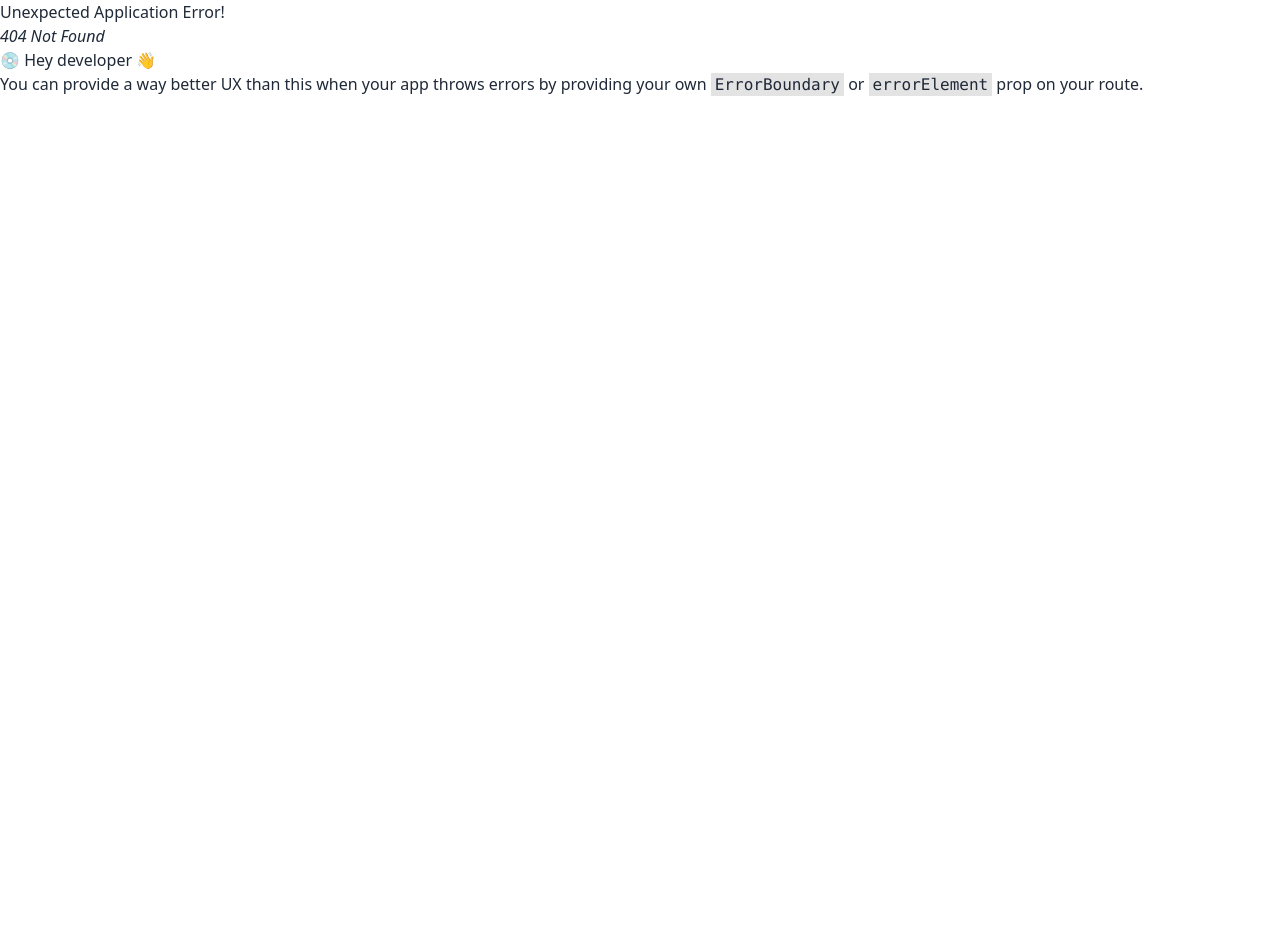
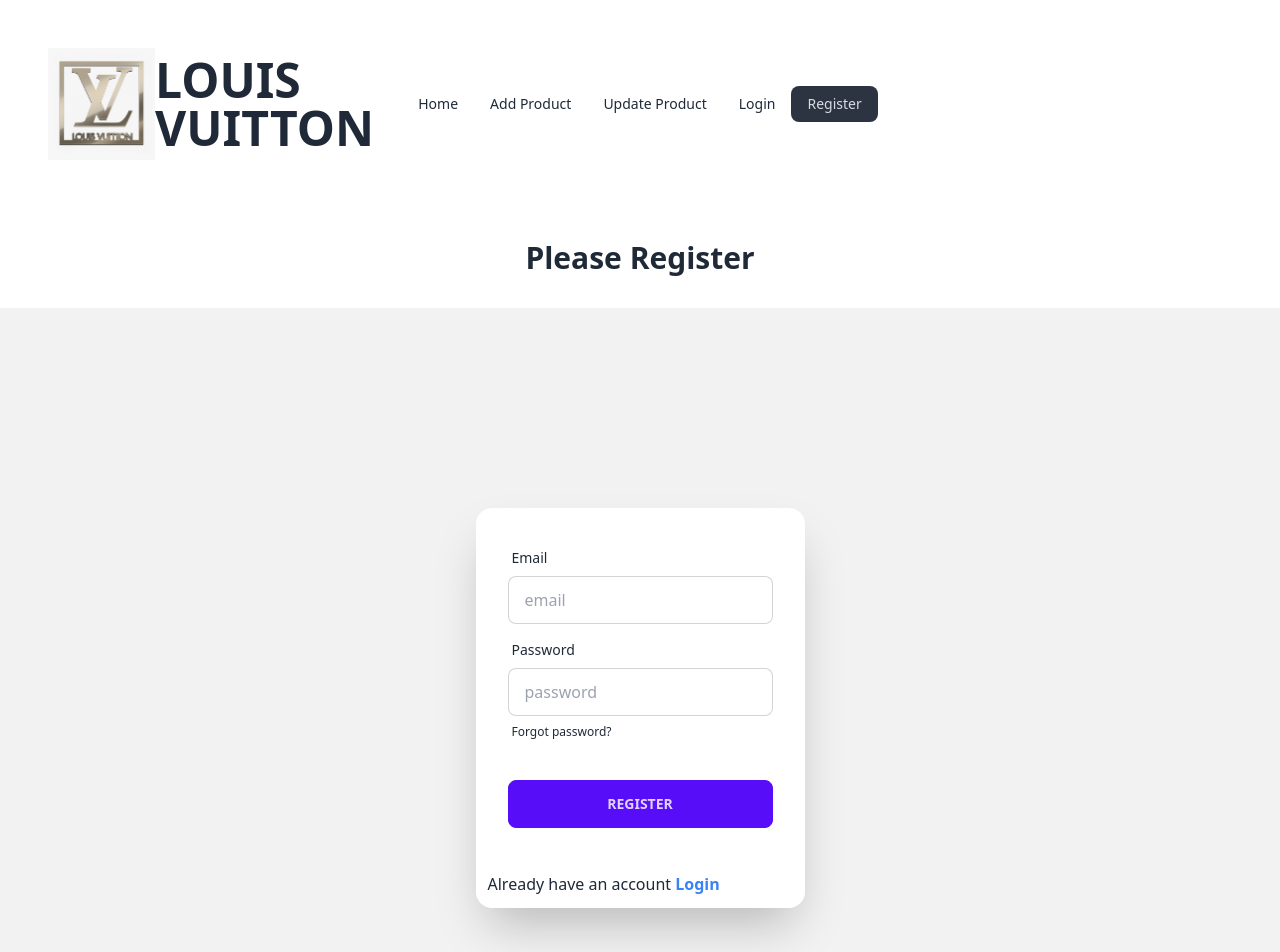
Before and after one commit to MarufSiyam11/Product-client-repo, a React (Vite) app: page /register in a window 1280 px wide. Before the commit this address had no page. Shown: the top 952 px of the page. Before the commit the page ends 800 px from the top, so only its background shows below. Built offline with nearby package versions, Linux system fonts and the light colour scheme.

Commit message:
added login and register section and some other things

```diff
--- a/src/App.jsx
+++ b/src/App.jsx
@@ -8,10 +8,11 @@ function App() {
 
   const products = useLoaderData();
   return (
-    <>
+    <div>
 
 
       <h1 className='text-6xl text-center'>Total Products : {products.length}</h1>
+      <div className="grid  md:grid-cols-2">
   {
     products.map(product => <ProductCard
     key={product._id}
@@ -19,8 +20,10 @@ function App() {
     >
 
     </ProductCard>)
+
   }
-    </>
+   </div>
+    </div>
   )
 }
 
--- a/src/ProductCard.jsx
+++ b/src/ProductCard.jsx
@@ -1,8 +1,13 @@
 
-const ProductCard = ({product}) => {
-    const  {name, brand, category, price, description, photo, reating} =product;
+const ProductCard = ({ product }) => {
+  const { _id, name, brand, category, price, description, photo, reating } = product;
+
+  const handleDelete =_id =>{
+    console.log(_id)
+  }
   return (
-        <div className="card w-96 bg-base-100 pt-10 shadow-xl">
+
+    <div className="card  w-96 bg-base-100 pt-10 shadow-xl">
       <figure className="px-10 pt-10">
         <img src={photo} alt="Shoes" className="rounded-xl" />
       </figure>
@@ -10,10 +15,17 @@ const ProductCard = ({product}) => {
         <h2 className="card-title">Brand Name :{brand}</h2>
         <p>reating :{reating}</p>
         <div className="card-actions">
-            <button className="btn btn-primary">Buy Now</button>
+          <div className="btn-group btn-group-vertical space-x-4 lg:btn-group-horizontal">
+            <button className="btn bg-indigo-400">View</button>
+            <button className="btn bg-sky-300">Edit</button>
+            <button className="btn bg-red-400"
+            onClick={()=> handleDelete(_id)}
+            >Delete</button>
           </div>
         </div>
       </div>
+    </div>
+
   );
 };
 
--- a/src/components/Login.jsx
+++ b/src/components/Login.jsx
@@ -1,3 +1,4 @@
+import { Link } from "react-router-dom";
 
 
 const Login = () => {
@@ -32,7 +33,7 @@ const Login = () => {
                                 <button className="btn btn-primary">Login</button>
                             </div>
                         </form>
-
+                        <p className="p-3">Do Not have an account <Link className="text-blue-500 font-bold" to="/register">Register</Link></p>
                     </div>
                 </div>
             </div>
--- a/src/components/Navbar.jsx
+++ b/src/components/Navbar.jsx
@@ -13,8 +13,8 @@ const Navbar = () => {
     <li><NavLink to="/">Home</NavLink></li>
     <li><NavLink to="/addProduct">Add Product</NavLink></li>
     <li><NavLink to="/updateProduct">Update Product</NavLink></li>
-     {/* <li><NavLink to="/register">Register</NavLink></li> */}
     <li><NavLink to="/login">Login</NavLink></li>
+      <li><NavLink to="/register">Register</NavLink></li>
   </>
 
     return (
--- a/src/components/Register.jsx
+++ b/src/components/Register.jsx
@@ -1,10 +1,10 @@
-import Navbar from "./Navbar";
+import { Link } from "react-router-dom";
 
 const Register = () => {
     return (
         <div>
-            <Navbar></Navbar>
-            <h1 className="text-3xl font-bold text-center p-8">Please Login</h1>
+
+            <h1 className="text-3xl font-bold text-center p-8">Please Register</h1>
             <div className="hero min-h-screen bg-base-200">
 
                 <div className="hero-content ">
@@ -28,10 +28,10 @@ const Register = () => {
                                 </label>
                             </div>
                             <div className="form-control mt-6">
-                                <button className="btn btn-primary">Login</button>
+                                <button className="btn btn-primary">Register</button>
                             </div>
                         </form>
-
+                        <p className="p-3">Already have an account <Link className="text-blue-500 font-bold" to="/login">Login</Link></p>
                     </div>
                 </div>
             </div>
--- a/src/main.jsx
+++ b/src/main.jsx
@@ -10,6 +10,7 @@ import AddProduct from './components/AddProduct.jsx';
 import UpdateProduct from './components/UpdateProduct.jsx';
 import Login from './components/Login.jsx';
 import Root from './Root.jsx';
+import Register from './components/Register.jsx';
 
 const router = createBrowserRouter([
 
@@ -33,6 +34,10 @@ const router = createBrowserRouter([
   {
     path: "/login",
     element: <Login></Login>
+  },
+  {
+    path: "/register",
+    element: <Register></Register>
   }
 ]
 },
```
Lines whose indentation alone changed are shown as unchanged.
